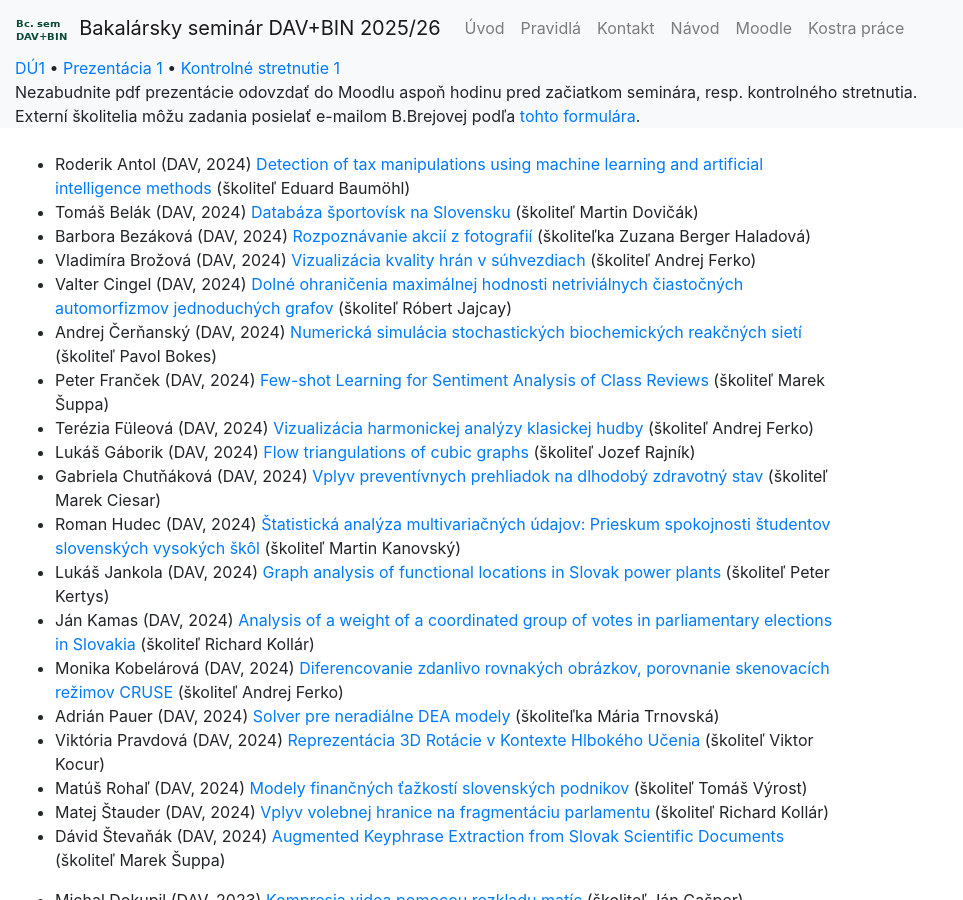
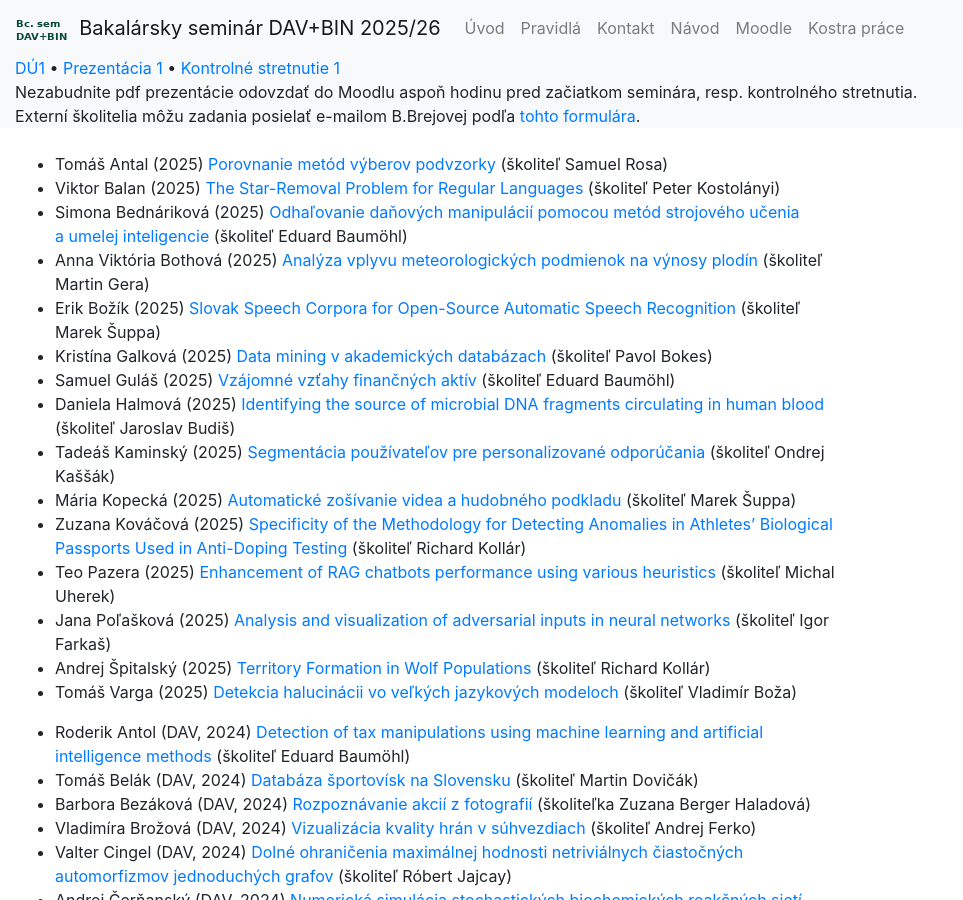
Before and after one commit to bbrejova/bcdav, a Jekyll site: the page built from Priklady_DAV.md, in a window 1280 px wide and 900 px high. Shown: the whole window, without its empty margins (0-963 px from the left). Built offline with Jekyll 4.4.1, drawn with Linux system fonts in a browser that asks for light colours; nearby versions of some CDN libraries; our own code applies the rules of GitHub Pages for plain Markdown files.

Commit message:
prace 2025

```diff
--- a/Priklady_DAV.md
+++ b/Priklady_DAV.md
@@ -1,6 +1,22 @@
 ---
 title: Príklady prác na študijnom programe dátová veda
 ---
+
+* Tomáš Antal (2025) [Porovnanie metód výberov podvzorky](https://opac.crzp.sk/?fn=detailBiblioForm&sid=9EB7DDC054CB7EBFEA7ADBEAFF98) (školiteľ Samuel Rosa)
+* Viktor Balan (2025) [The Star-Removal Problem for Regular Languages](https://opac.crzp.sk/?fn=detailBiblioForm&sid=C218772124E30DDCC40580A0749F) (školiteľ Peter Kostolányi)
+* Simona Bednáriková (2025) [Odhaľovanie daňových manipulácií pomocou metód strojového učenia a umelej inteligencie](https://opac.crzp.sk/?fn=detailBiblioForm&sid=DC84C828B12A860ACEE9CBE11755) (školiteľ Eduard Baumöhl)
+* Anna Viktória Bothová (2025) [Analýza vplyvu meteorologických podmienok na výnosy plodín](https://opac.crzp.sk/?fn=detailBiblioForm&sid=F3AF90715DF24108AF3E13E80399) (školiteľ Martin Gera)
+* Erik Božík (2025) [Slovak Speech Corpora for Open-Source Automatic Speech Recognition](https://opac.crzp.sk/?fn=detailBiblioForm&sid=C218772124E30DDCC4068CA0749F) (školiteľ Marek Šuppa)
+* Kristína Galková (2025) [Data mining v akademických databázach](https://opac.crzp.sk/?fn=detailBiblioForm&sid=F3AF90715DF24108A23A16E80399) (školiteľ Pavol Bokes)
+* Samuel Guláš (2025) [Vzájomné vzťahy finančných aktív](https://opac.crzp.sk/?fn=detailBiblioForm&sid=C218772124E30DDCC40581A0749F) (školiteľ Eduard Baumöhl)
+* Daniela Halmová (2025) [Identifying the source of microbial DNA fragments circulating in human blood](https://opac.crzp.sk/?fn=detailBiblioForm&sid=C218772124E30DDCC4068AA0749F) (školiteľ Jaroslav Budiš)
+* Tadeáš Kaminský (2025) [Segmentácia používateľov pre personalizované odporúčania](https://opac.crzp.sk/?fn=detailBiblioForm&sid=C218772124E30DDCC4068BA0749F) (školiteľ Ondrej Kaššák)
+* Mária Kopecká (2025) [Automatické zošívanie videa a hudobného podkladu](https://opac.crzp.sk/?fn=detailBiblioForm&sid=C218772124E30DDCC4048AA0749F) (školiteľ Marek Šuppa)
+* Zuzana Kováčová (2025) [Specificity of the Methodology for Detecting Anomalies in Athletes' Biological Passports Used in Anti-Doping Testing](https://opac.crzp.sk/?fn=detailBiblioForm&sid=F3AF90715DF24108A23A17E80399) (školiteľ Richard Kollár)
+* Teo Pazera (2025) [Enhancement of RAG chatbots performance using various heuristics](https://opac.crzp.sk/?fn=detailBiblioForm&sid=F3AF90715DF24108A23A14E80399) (školiteľ Michal Uherek)
+* Jana Poľašková (2025) [Analysis and visualization of adversarial inputs in neural networks](https://opac.crzp.sk/?fn=detailBiblioForm&sid=F3AF90715DF24108A03D1AE80399) (školiteľ Igor Farkaš)
+* Andrej Špitalský (2025) [Territory Formation in Wolf Populations](https://opac.crzp.sk/?fn=detailBiblioForm&sid=F3AF90715DF24108AF3E12E80399) (školiteľ Richard Kollár)
+* Tomáš Varga (2025) [Detekcia halucinácii vo veľkých jazykových modeloch](https://opac.crzp.sk/?fn=detailBiblioForm&sid=C218772124E30DDCC40688A0749F) (školiteľ Vladimír Boža)
 
 * Roderik Antol (DAV, 2024) [Detection of tax manipulations using machine learning and artificial intelligence methods](https://opac.crzp.sk/?fn=detailBiblioForm&sid=C1EFC3B1039AA8EF96EDF8AFAF84) (školiteľ Eduard Baumöhl)
 * Tomáš Belák (DAV, 2024) [Databáza športovísk na Slovensku](https://opac.crzp.sk/?fn=detailBiblioForm&sid=A6A9937D4AB687F47BCB8EA9E4AF) (školiteľ Martin Dovičák)
```
Also changed, not shown: Návod.md (+2 -0 lines), Priklady_BIN.md (renamed from Príklady_BIN.md, +2 -0 lines), Výber_školiteľa_a_témy.md (+1 -1 lines).
